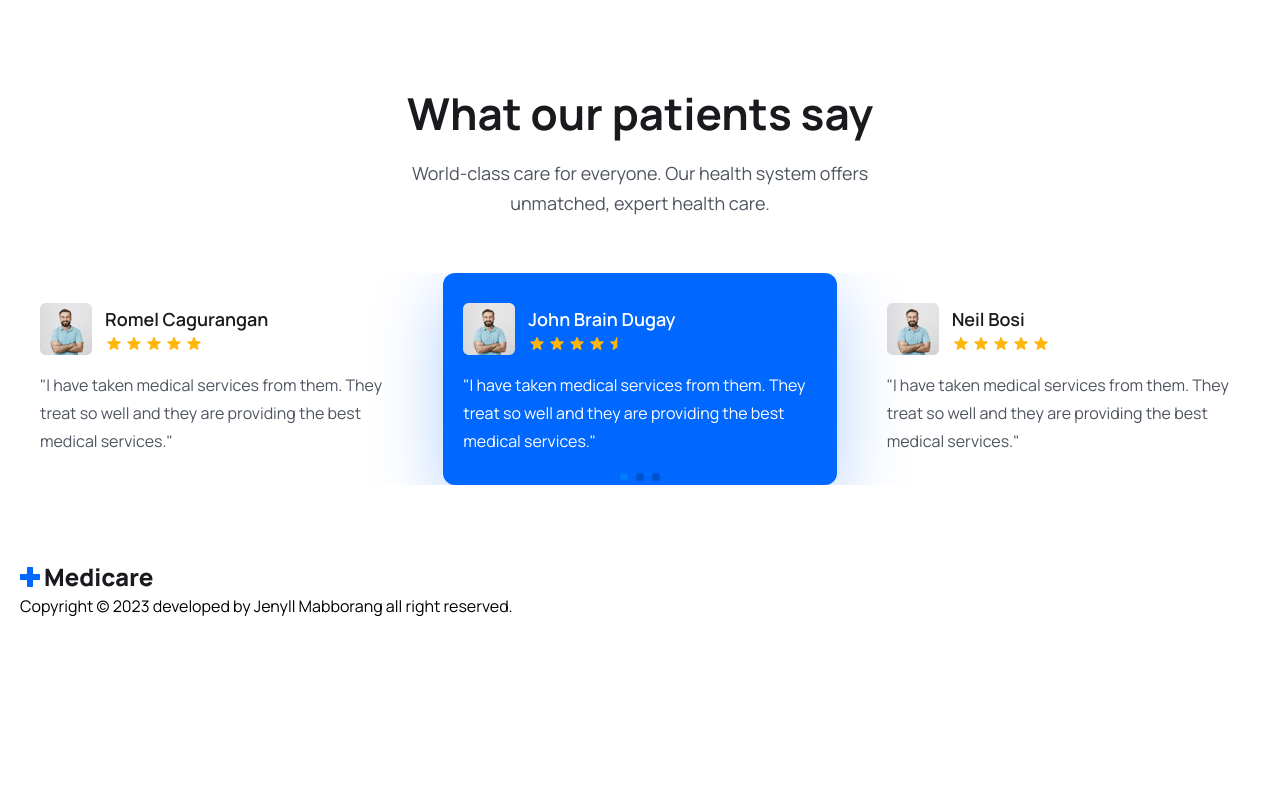
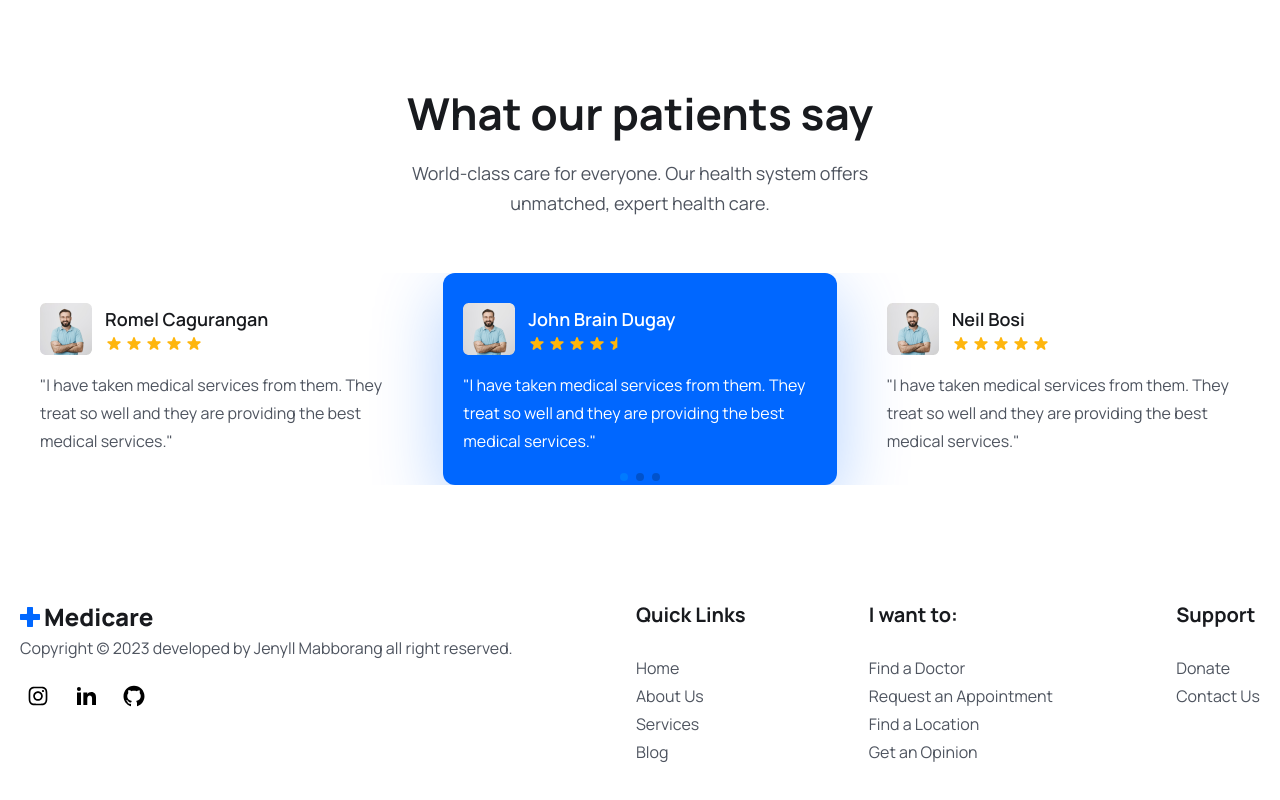
Before and after one commit to Jennovator/Medicare-Booking, a React (Vite) app in the folder client/: page / in a window 1280 px wide. Shown: the part 5539-6339 px from the top of the page. Before the commit the page ends 6157 px from the top, so only its background shows below. Built offline with nearby package versions, Linux system fonts and the light colour scheme; the HTML template or start-up script is replaced by a standard one.

Commit message:
#Update: added footer content and style

```diff
--- a/client/src/components/Footer/Footer.jsx
+++ b/client/src/components/Footer/Footer.jsx
@@ -8,19 +8,92 @@ const Footer = () => {
   const year = new Date().getFullYear();
 
   return (
-    <footer>
+    <footer className='pb-16 pt-10'>
       <div className="container">
-        <div>
+        <div className='flex flex-col justify-between md:flex-row flex-wrap gap-[30px]'>
           <div>
-            <img src={logo} alt='Medicare'/>
-            <p>
+            <img src={logo} alt='Medicare' />
+            <p className='text-[16px] leading-7 font-[400] text-textColor'>
               Copyright © {year} developed by Jenyll Mabborang all right reserved.
             </p>
 
-            <div>
-
+            <div className='flex items-center gap-3 mt-4'>
+              {
+                socialLinks.map((link, index) => {
+                  const Icon = link.icon;
+                  return (
+                    <Link
+                      key={index}
+                      to={link.path}
+                      className='w-9 h-9 border-solid border-[#181A1E] rounded-full flex items-center justify-center group hover:bg-primaryColor hover:border-none'
+                    >
+                      <Icon className='w-6 h-6'/>
+                    </Link>
+                  )
+                })
+              }
             </div>
           </div>
+
+          <div>
+              <h2 className='text-[20px] leading-[30px] font-[700] mb-6 text-headingColor'>
+                Quick Links
+              </h2>
+              <ul>
+                {
+                  quickLinks01.map((item, index) =>
+                    <li key={index}>
+                      <Link
+                        to={item.path}
+                        className='text-[16px] leading-7 font-[400] text-textColor hover:text-primaryColor'
+                      >
+                        {item.display}
+                      </Link>
+                    </li>
+                  )
+                }
+              </ul>
+            </div>
+
+            <div>
+              <h2 className='text-[20px] leading-[30px] font-[700] mb-6 text-headingColor'>
+                I want to:
+              </h2>
+              <ul>
+                {
+                  quickLinks02.map((item, index) =>
+                    <li key={index}>
+                      <Link
+                        to={item.path}
+                        className='text-[16px] leading-7 font-[400] text-textColor hover:text-primaryColor'
+                      >
+                        {item.display}
+                      </Link>
+                    </li>
+                  )
+                }
+              </ul>
+            </div>
+
+            <div>
+              <h2 className='text-[20px] leading-[30px] font-[700] mb-6 text-headingColor'>
+                Support
+              </h2>
+              <ul>
+                {
+                  quickLinks03.map((item, index) =>
+                    <li key={index}>
+                      <Link
+                        to={item.path}
+                        className='text-[16px] leading-7 font-[400] text-textColor hover:text-primaryColor'
+                      >
+                        {item.display}
+                      </Link>
+                    </li>
+                  )
+                }
+              </ul>
+            </div>
         </div>
       </div>
     </footer>
```
